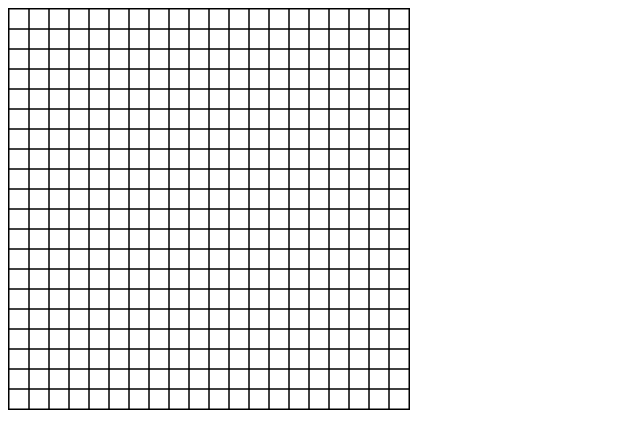
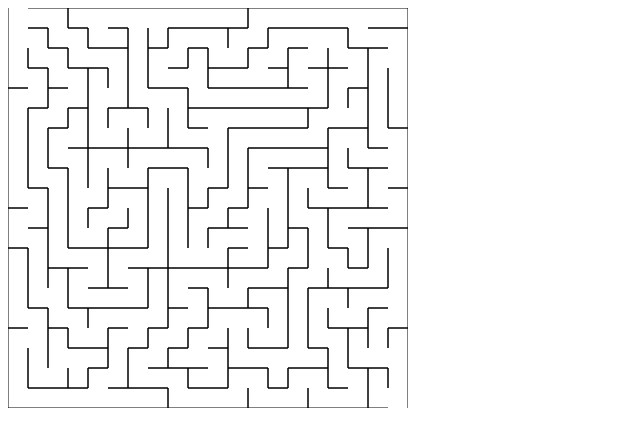
Before and after one commit to PriyoAujla/playground, a website: page javascript/maze-generator/index.html in a window 1280 px wide. Shown: the whole page, without its empty margins (0-640 px from the left). Drawn offline with Linux system fonts and the light colour scheme.

Commit message:
Finish writing maze generator using backtracking, next is making it immutable.

```diff
--- a/javascript/maze-generator/index.html
+++ b/javascript/maze-generator/index.html
@@ -1,5 +1,7 @@
 <!DOCTYPE html>
 <html>
+<head>
+</head>
 <body>
 
 <script src="src/maze.js"></script>
--- a/javascript/maze-generator/src/maze.js
+++ b/javascript/maze-generator/src/maze.js
@@ -6,20 +6,79 @@ class SquareDimension {
 
 class Maze {
 
-    path = {};
-
-    constructor(squareDimension) {
-        this.squareDimension = squareDimension;
-    }
+    path = new Set();
 
     addPath(from, to){
-        this.path[from.toString()] = to
+        this.path.add(this.idOf(from, to));
     }
 
     hasPath(from, to) {
-        let pathElement = this.path[from.toString()];
-        let pathElement1 = this.path[to.toString()];
-        return (to.equals(pathElement)|| from.equals(pathElement1))
+        return this.path.has(this.idOf(from, to));
+    }
+
+    idOf(from, to) {
+        let id;
+        if(from.columns <= to.columns && from.rows <= to.rows) {
+            id = `${from.toString()}->${to.toString()}`
+        } else {
+            id = `${to.toString()}->${from.toString()}`
+        }
+        return id
+    }
+
+    static create(seed, squareDimension) {
+        const maze = new Maze();
+        const mulberry = mulberry32(seed);
+        const random = () => Math.floor(mulberry() * Math.pow(10, 16));
+
+        let current = new Location(
+            random() % squareDimension.size,
+            random() % squareDimension.size
+        );
+        const visited = {};
+        const stack = [];
+
+        visited[current] = true;
+        stack.push(current);
+        while(stack.length > 0) {
+            const unvisitedNeighbours = this.findUnvisitedNeighbours(current, visited, squareDimension);
+
+            if(unvisitedNeighbours.length === 1)    {
+                const chosenNeighbour = unvisitedNeighbours.pop();
+                maze.addPath(current, chosenNeighbour);
+                stack.push(current);
+                current = chosenNeighbour;
+                visited[current] = true;
+            }
+            else if(unvisitedNeighbours.length > 1) {
+                const chosenNeighbour = unvisitedNeighbours[(random() % unvisitedNeighbours.length)];
+                maze.addPath(current, chosenNeighbour);
+                stack.push(current);
+                current = chosenNeighbour;
+                visited[current] = true;
+            }
+            else {
+                current = stack.pop();
+            }
+        }
+
+        return maze
+    }
+
+    static findUnvisitedNeighbours(location, visited, squareDimension) {
+        return Array.of(
+            location.up(),
+            location.right(),
+            location.down(),
+            location.left()
+        )
+            .filter((neighbour) => {
+                return neighbour.columns >= 0 && neighbour.rows >= 0 &&
+                    neighbour.columns <= squareDimension.size - 1 && neighbour.rows <= squareDimension.size - 1
+            })
+            .filter((neighbour) => {
+                return visited[neighbour] === undefined
+            });
     }
 }
 
@@ -52,7 +111,7 @@ class Location {
     }
 
     toString() {
-        return `${this.columns},${this.rows}`
+        return `column:${this.columns},row:${this.rows}`
     }
 
     equals(other) {
@@ -98,7 +157,8 @@ class MazeCanvas {
         htmlCanvas.width = this.squareDimension.size * MazeCanvas.sizeOfEachSquare;
         htmlCanvas.height = this.squareDimension.size * MazeCanvas.sizeOfEachSquare;
         htmlCanvas.style.position = "absolute";
-        htmlCanvas.style.border = "1px solid";
+        htmlCanvas.style.border = "none";
+
 
         document.getElementsByTagName("body")[0].appendChild(htmlCanvas);
 
@@ -120,8 +180,12 @@ class MazeCanvas {
                         const point = location.toPoint();
                         this.context.beginPath();
 
+                        if(location.equals(new Location(1, 1)) || location.equals(new Location(1, 0)) ) {
+                            console.log();
+                        }
+
                         const topRightCorner = point.right(MazeCanvas.sizeOfEachSquare);
-                        if(!maze.hasPath(location, location.up())) {
+                        if(!maze.hasPath(location, location.up()) && !location.equals(new Location(0,0))) {
                             this.context.moveTo(point.x, point.y);
                             this.context.lineTo(topRightCorner.x, topRightCorner.y);
                         }
@@ -133,7 +197,7 @@ class MazeCanvas {
                         }
 
                         const bottomLeftCorner = bottomRightCorner.left(MazeCanvas.sizeOfEachSquare);
-                        if(!maze.hasPath(location, location.down())) {
+                        if(!maze.hasPath(location, location.down()) && !location.equals(new Location(19,19))) {
                             this.context.moveTo(bottomRightCorner.x, bottomRightCorner.y);
                             this.context.lineTo(bottomLeftCorner.x, bottomLeftCorner.y);
                         }
@@ -172,7 +236,16 @@ function range(start = 0, end = 0, step = 1, block) {
 
     let squareDimension = new SquareDimension(20);
     const mazeCanvas = new MazeCanvas(squareDimension);
-    const maze = new Maze(squareDimension);
-    mazeCanvas.render(maze)
+    const maze = Maze.create(100, squareDimension);
+    mazeCanvas.render(maze);
+})();
 
-})();
+// https://stackoverflow.com/questions/521295/seeding-the-random-number-generator-in-javascript
+function mulberry32(a) {
+    return function() {
+        let t = a += 0x6D2B79F5;
+        t = Math.imul(t ^ t >>> 15, t | 1);
+        t ^= t + Math.imul(t ^ t >>> 7, t | 61);
+        return ((t ^ t >>> 14) >>> 0) / 4294967296;
+    }
+}
```
